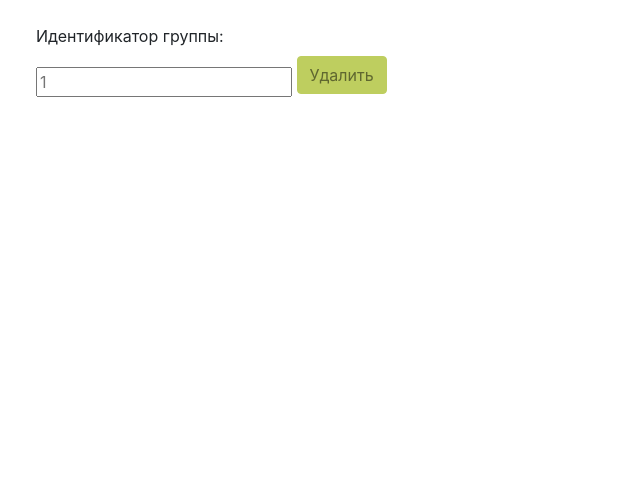
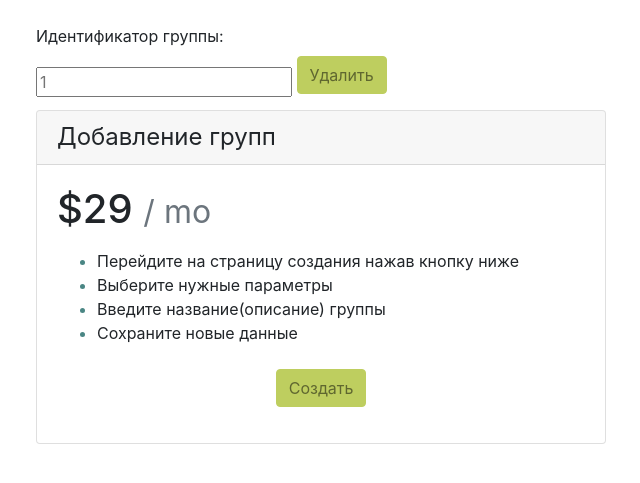
Before and after one commit to AinuAnna/mathmodel-php, a PHP site: page /src/groups.php in a window 1280 px wide. Shown: the part 261-744 px from the top of the page, without its empty margins (34-674 px from the left). Run offline with PHP 8.4, Linux system fonts and the light colour scheme; data that the repository does not hold is empty.

Commit message:
feat: addgroups

```diff
--- a/package.json
+++ b/package.json
@@ -4,7 +4,7 @@
   "description": "course work with php, mysql",
   "main": "index.js",
   "scripts": {
-    "start": "start http://localhost/mathmodel-php/src/main.php",
+    "start": "start http://localhost/mathmodel-php   main.php",
     "test": "echo \"Error: no test specified\" && exit 1"
   },
   "repository": {
--- a/src/groupOfStudents.php
+++ b/src/groupOfStudents.php
@@ -37,7 +37,7 @@ include("bd.php");
                             echo "<tr>";
                             echo "<td>" . $row['idusers'] . "</td>";
                             echo "<td>" . $row['fullname'] . "</td>";
-                            echo "<td><button class='btn btn-primary' name='openButton' id='openButton' type='submit'><a href = '/src/resultsForTeacher.php?idusers=" . $row['idusers'] . "'>Открыть</a></button></td>";
+                            echo "<td><button class='btn btn-primary' name='openButton' id='openButton' type='submit'><a href = '   resultsForTeacher.php?idusers=" . $row['idusers'] . "'>Открыть</a></button></td>";
                             echo "</tr>";
                         }
                     }
@@ -48,7 +48,7 @@ include("bd.php");
                     }
                     ?>
                     <?php if(isset($_POST['openButton'])){
-                          header('location: /src/groupOfStudents.php');
+                          header('location:    groupOfStudents.php');
                     }?>
 
                 </div>
--- a/src/groups.php
+++ b/src/groups.php
@@ -48,7 +48,7 @@ include("bd.php");
                                 echo "<td>" . $row4['groupnumber'] . "</td>";
                             }
                             echo "<td>" . $row['namegroup'] . "</td>";
-                            echo "<td><button class='btn btn-primary' name='openButton' id='openButton' type='submit'><a href = '/src/groupOfStudents.php?idgroups=" . $row['idgroups'] . "'>Открыть</a></button></td>";
+                            echo "<td><button class='btn btn-primary' name='openButton' id='openButton' type='submit'><a href = '   groupOfStudents.php?idgroups=" . $row['idgroups'] . "'>Открыть</a></button></td>";
                             echo "</tr>";
                         }
                         echo "</table>
@@ -57,9 +57,9 @@ include("bd.php");
                         mysqli_free_result($result);
                     }
                     ?>
-                    <?php if(isset($_POST['openButton'])){
-                          header('location: /src/groupOfStudents.php');
-                    }?>
+                    <?php if (isset($_POST['openButton'])) {
+                        header('location:    groupOfStudents.php');
+                    } ?>
 
                 </div>
                 <label class="form-label" for="idgroups">Идентификатор группы:</label>
@@ -77,10 +77,28 @@ include("bd.php");
                     } else echo "<div class=\"alert alert-warning alert-dismissible text-center\"><a href=\"#\" class=\"close\" data-dismiss=\"alert\" aria-label=\"close\">&times;</a>Все поля должны быть заполнены!</div>";
                 }
                 ?>
+                <div class="card w-50 mb-4 box-shadow">
+                    <div class="card-header">
+                        <h4 class="my-0 font-weight-normal">Добавление групп</h4>
+                    </div>
+                    <div class="card-body">
+                        <h1 class="card-title pricing-card-title">$29 <small class="text-muted">/ mo</small></h1>
+                        <ul class="mt-3 mb-4">
+                            <li>Перейдите на страницу создания нажав кнопку ниже</li>
+                            <li>Выберите нужные параметры</li>
+                            <li>Введите название(описание) группы</li>
+                            <li>Сохраните новые данные</li>
+                        </ul>
+                        <div class="col-md-12 text-center">
+                        <button class="btn btn-primary" name="createNew" id="createNew"><a href='addgroups.php'>Создать</a></button>
+            </div>
+                    </div>
+                </div>
             </div>
 
         </div>
         </div>
+
     </section>
 </body>
 
--- a/src/lecture.php
+++ b/src/lecture.php
@@ -55,7 +55,7 @@ mysqli_query($GLOBALS['db'], "ALTER TABLE lectures AUTO_INCREMENT = 0");
               $result2 = mysqli_query($GLOBALS['db'], $query2);
               echo "<ul>";
               while ($row2 = mysqli_fetch_array($result2)) {
-                echo "<li><a href = '/src/file.php?idtopics=" . $row2['idtopics'] . "'>" . $row2['nametopic'] . "</a></li>";
+                echo "<li><a href = '   file.php?idtopics=" . $row2['idtopics'] . "'>" . $row2['nametopic'] . "</a></li>";
               }
               echo "</ul>";
             }
--- a/src/login.php
+++ b/src/login.php
@@ -81,11 +81,11 @@ include("bd.php");
                         $_SESSION['roleid'] = $myrow['roleid'];
                         if (isset($_SESSION['email'])) {
                           if ($_SESSION['roleid'] == 2) {
-                            echo "<script>document.location.replace('/src/info.php')</script>";
+                            echo "<script>document.location.replace(' /src/info.php')</script>";
                          } else if ($_SESSION['roleid'] == 3) {
-                             echo "<script>document.location.replace('/src/teacher.php')</script>";
+                             echo "<script>document.location.replace(' /src/teacher.php')</script>";
                          } else {
-                            echo "<script>document.location.replace('/src/adminProfile.php')</script>";
+                            echo "<script>document.location.replace(' /src/adminProfile.php')</script>";
                          }
                         }
                       } else {
--- a/src/reg.php
+++ b/src/reg.php
@@ -88,7 +88,7 @@ include("bd.php");
                     }
                     $result2 = mysqli_query($GLOBALS["db"], "INSERT INTO users (fullname, email, password) VALUES('$fullname','$email', '$password')");
                     if ($result2 == 'TRUE') {
-                        header('location: /src/login.php');
+                        header('location:    login.php');
                     } else {
                       echo "Ошибка! Вы не зарегистрированы.";
                     }
--- a/src/style.css
+++ b/src/style.css
@@ -179,6 +179,13 @@ input#upload {
     margin-top: 0.8rem;
     margin-right: 1rem;
 }
+#createNew a{
+    text-decoration: none !important;
+    color: rgba(0, 0, 0, .5);
+}
+#createNew a:hover{
+    color: white
+}
 #video-bg {
     top: 0;
     right: 0;
--- a/src/tests.php
+++ b/src/tests.php
@@ -48,7 +48,7 @@ include("bd.php");
             <div class = 'table-responsive-md'>
                     <ol>";
             while ($row = mysqli_fetch_array($result)) {
-              echo "<li><a href = '/src/testpage.php?idtests=" . $row['idtests'] . "'>" . $row['testtitle'] . "</a></li>";
+              echo "<li><a href = '   testpage.php?idtests=" . $row['idtests'] . "'>" . $row['testtitle'] . "</a></li>";
             }
             echo "</ul>
             <div class='position-absolute d-md-block image-container' style = 'top: 0; right: 0;'>
--- a/src/testsStudent.php
+++ b/src/testsStudent.php
@@ -59,7 +59,7 @@ include("bd.php");
                 $query2 = "SELECT * FROM tests WHERE idtests = " . $id . $search;
                 $result2 = mysqli_query($GLOBALS['db'], $query2);
                 while ($row2 = mysqli_fetch_array($result2)) {
-                  echo "<li><a href = '/src/testpage.php?idtests=" . $row['idtests'] . "'>" . $row['testtitle'] . "</a></li>";
+                  echo "<li><a href = '   testpage.php?idtests=" . $row['idtests'] . "'>" . $row['testtitle'] . "</a></li>";
                 }
               }
             }
```
Also changed, not shown: src/addgroups.php (added, +28 -0 lines).
